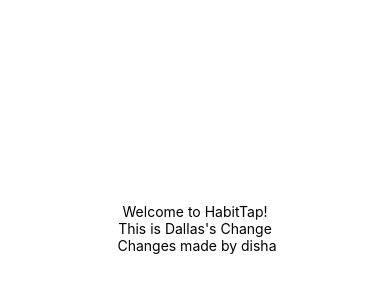
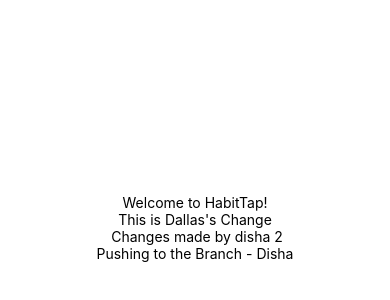
Before and after one commit to dgthomp3/habit-tap, a React Native app: screen / in a window 390 px wide. Shown: the part 194-494 px from the top of the page. Built offline with nearby package versions, Linux system fonts and the light colour scheme.

Commit message:
Initial commit

```diff
--- a/App.js
+++ b/App.js
@@ -6,7 +6,8 @@
     <View style={styles.container}>
       <Text>Welcome to HabitTap!</Text>
       <Text>This is Dallas's Change</Text>
-      <Text> Changes made by disha</Text>
+      <Text> Changes made by disha 2</Text>
+      <Text> Pushing to the Branch - Disha </Text>
       <StatusBar style="auto" />
     </View>
   );
--- a/app.json
+++ b/app.json
@@ -24,6 +24,9 @@
     },
     "web": {
       "favicon": "./assets/favicon.png"
-    }
+    },
+    "plugins": [
+      "expo-sqlite"
+    ]
   }
 }
--- a/package.json
+++ b/package.json
@@ -12,7 +12,8 @@
     "expo": "~53.0.4",
     "expo-status-bar": "~2.2.3",
     "react": "19.0.0",
-    "react-native": "0.79.1"
+    "react-native": "0.79.1",
+    "expo-sqlite": "~15.2.10"
   },
   "devDependencies": {
     "@babel/core": "^7.25.2"
```
Also changed, not shown: database.js (added), database/dbUtils.js (added), screens/homescreen.js (added), screens/login.js (added), screens/signup.js (added), 1 other file (tests, documents, lock files or other folders).
